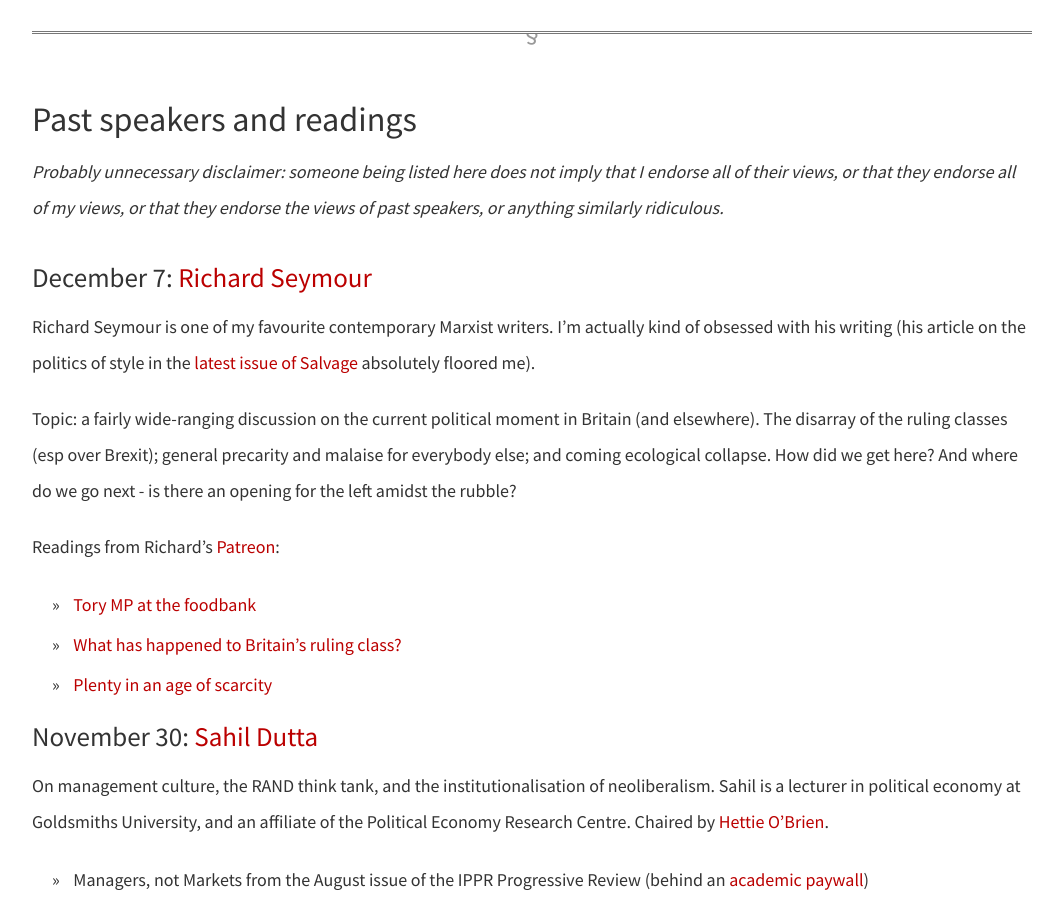
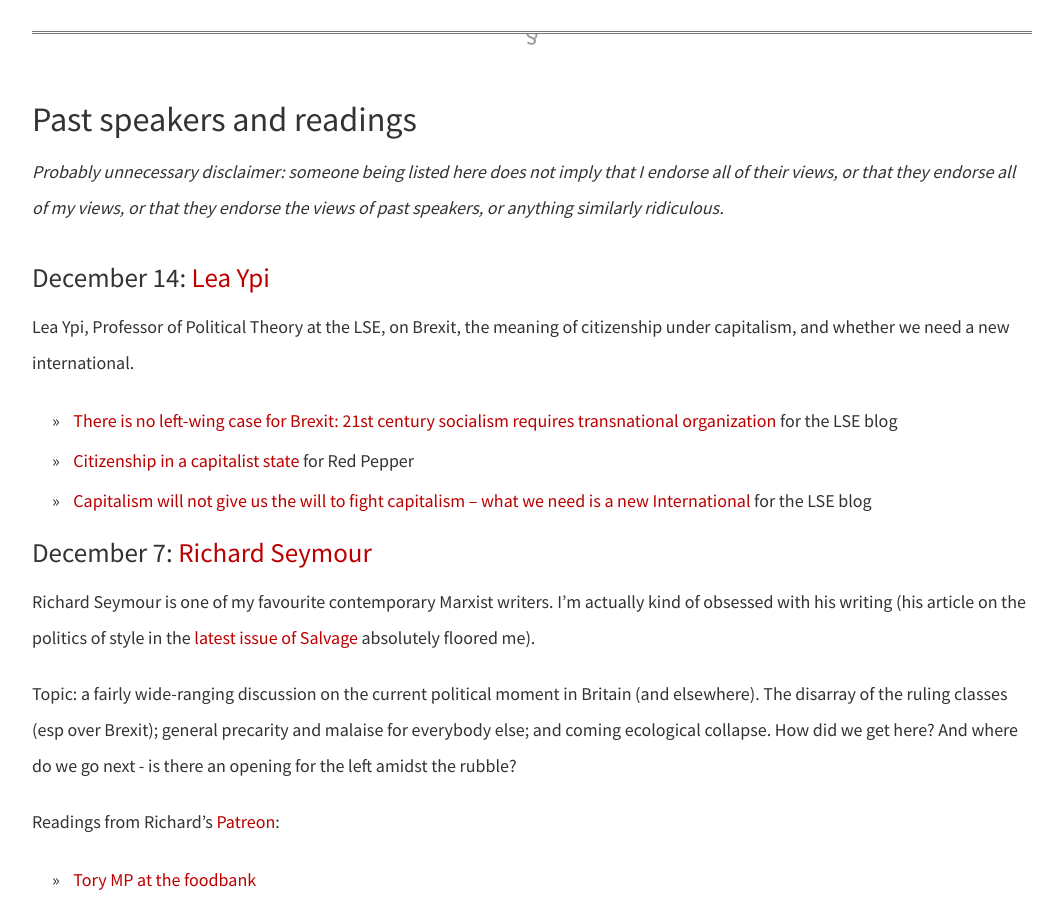
Before and after one commit to dellsystem/dellsystem.github.io, a Jekyll site: the page built from reading-group/index.md, in a window 1280 px wide and 900 px high, scrolled down 1123 px. Shown: the whole window, without its empty margins (108-1171 px from the left). Built offline with Jekyll 4.4.1, drawn with Linux system fonts in a browser that asks for light colours.

Commit message:
Add Dec 14 reading group

```diff
--- a/reading-group/index.md
+++ b/reading-group/index.md
@@ -22,6 +22,14 @@ If you've written articles that you'd like participants to read in order to fram
 ## Past speakers and readings
 
 _Probably unnecessary disclaimer: someone being listed here does not imply that I endorse all of their views, or that they endorse all of my views, or that they endorse the views of past speakers, or anything similarly ridiculous._
+
+### December 14: [Lea Ypi](https://twitter.com/lea_ypi)
+
+Lea Ypi, Professor of Political Theory at the LSE, on Brexit, the meaning of citizenship under capitalism, and whether we need a new international.
+
+* [There is no left-wing case for Brexit: 21st century socialism requires transnational organization](http://blogs.lse.ac.uk/politicsandpolicy/no-left-wing-case-for-brexit/) for the LSE blog
+* [Citizenship in a capitalist state](https://www.redpepper.org.uk/citizenship-in-a-capitalist-state/) for Red Pepper
+* [Capitalism will not give us the will to fight capitalism – what we need is a new International](http://blogs.lse.ac.uk/politicsandpolicy/capitalism-will-not-give-us-the-will-to-fight-capitalism/) for the LSE blog
 
 ### December 7: [Richard Seymour](https://twitter.com/leninology)
 
```
